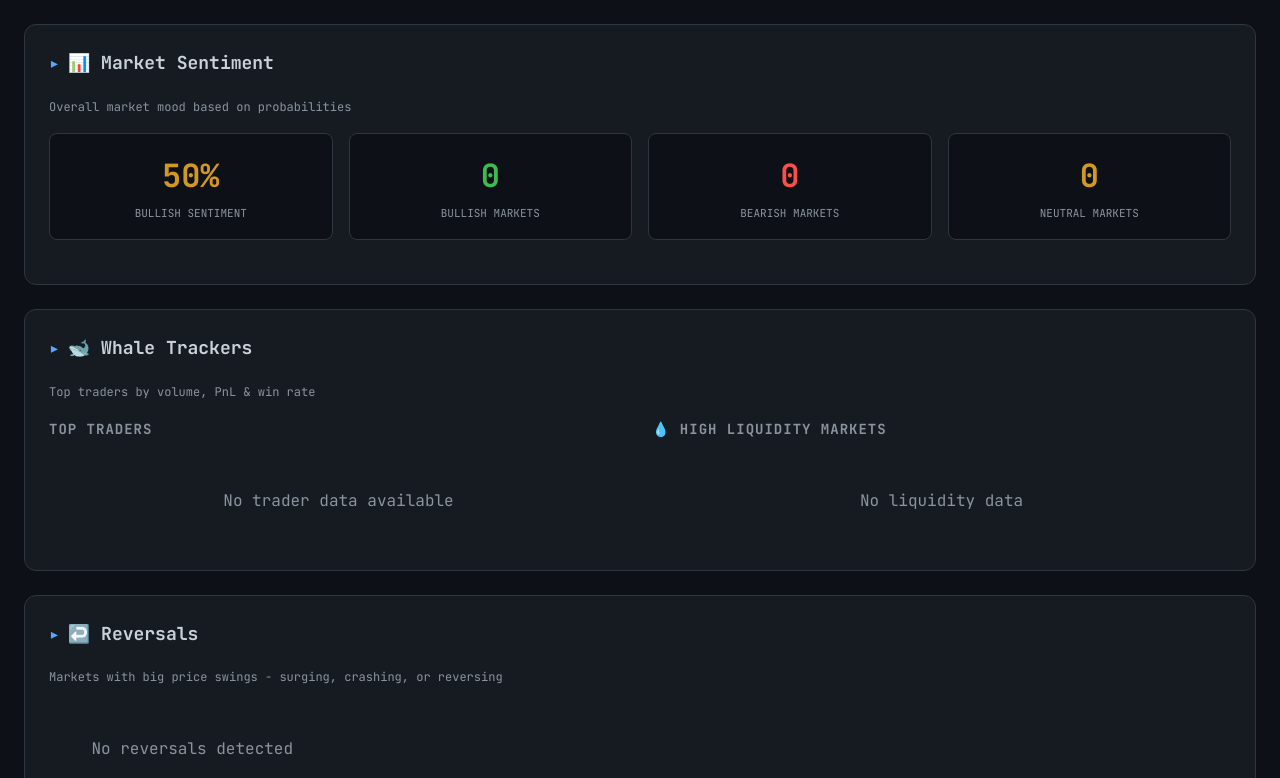
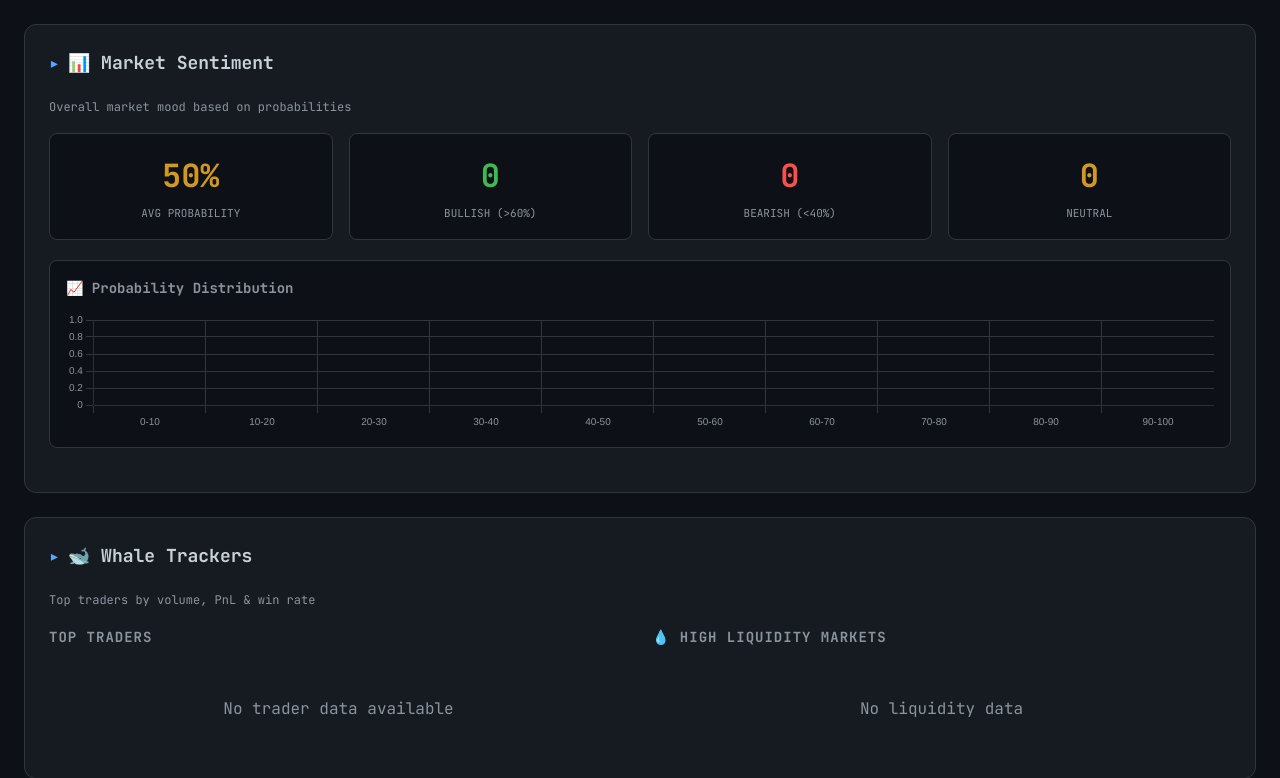
Before and after one commit to luisriverag/polymarket_trends, a Flask app: page / in a window 1280 px wide. Shown: the part 1086-1864 px from the top of the page. Run offline with Flask 3, Linux system fonts and the light colour scheme; data that the repository does not hold is empty.

Commit message:
Add probability distribution chart, improve sentiment analysis

```diff
--- a/app.py
+++ b/app.py
@@ -348,7 +348,8 @@ def analyze_sentiment(markets):
         "bearish": 0,
         "neutral": 0,
         "categories": {},
-        "hot_takes": []
+        "hot_takes": [],
+        "distribution": {"0-10": 0, "10-20": 0, "20-30": 0, "30-40": 0, "40-50": 0, "50-60": 0, "60-70": 0, "70-80": 0, "80-90": 0, "90-100": 0}
     }
 
     for market in markets:
@@ -359,6 +360,28 @@ def analyze_sentiment(markets):
 
             current_price = get_yes_price(market)
             day_change = float(market.get("oneDayPriceChange", 0) or 0)
+
+            prob = current_price * 100
+            if prob < 10:
+                sentiment_data["distribution"]["0-10"] += 1
+            elif prob < 20:
+                sentiment_data["distribution"]["10-20"] += 1
+            elif prob < 30:
+                sentiment_data["distribution"]["20-30"] += 1
+            elif prob < 40:
+                sentiment_data["distribution"]["30-40"] += 1
+            elif prob < 50:
+                sentiment_data["distribution"]["40-50"] += 1
+            elif prob < 60:
+                sentiment_data["distribution"]["50-60"] += 1
+            elif prob < 70:
+                sentiment_data["distribution"]["60-70"] += 1
+            elif prob < 80:
+                sentiment_data["distribution"]["70-80"] += 1
+            elif prob < 90:
+                sentiment_data["distribution"]["80-90"] += 1
+            else:
+                sentiment_data["distribution"]["90-100"] += 1
 
             sentiment_data["count"] += 1
             sentiment_data["overall"] += current_price
--- a/static/script.js
+++ b/static/script.js
@@ -162,6 +162,57 @@ async function refreshData() {
     }
 }
 
+function initDistributionChart(distribution) {
+    const ctx = document.getElementById('distributionChart');
+    if (!ctx) return;
+
+    const ctx2d = ctx.getContext('2d');
+    const labels = Object.keys(distribution);
+    const data = Object.values(distribution);
+
+    new Chart(ctx2d, {
+        type: 'bar',
+        data: {
+            labels: labels,
+            datasets: [{
+                label: 'Markets',
+                data: data,
+                backgroundColor: data.map((v, i) => {
+                    const hue = (i / 10) * 120;
+                    return `hsla(${hue}, 70%, 50%, 0.7)`;
+                }),
+                borderColor: '#30363d',
+                borderWidth: 1,
+                borderRadius: 4
+            }]
+        },
+        options: {
+            responsive: true,
+            maintainAspectRatio: false,
+            plugins: {
+                legend: { display: false },
+                tooltip: {
+                    backgroundColor: '#161b22',
+                    titleColor: '#c9d1d9',
+                    bodyColor: '#c9d1d9',
+                    borderColor: '#30363d',
+                    borderWidth: 1
+                }
+            },
+            scales: {
+                x: {
+                    grid: { color: '#30363d', drawBorder: false },
+                    ticks: { color: '#8b949e', font: { size: 10 } }
+                },
+                y: {
+                    grid: { color: '#30363d', drawBorder: false },
+                    ticks: { color: '#8b949e', font: { size: 10 } }
+                }
+            }
+        }
+    });
+}
+
 document.addEventListener('DOMContentLoaded', function() {
     const tabs = document.querySelectorAll('.resolution-tab');
     tabs.forEach(tab => {
--- a/static/style.css
+++ b/static/style.css
@@ -1055,3 +1055,21 @@ footer a:hover {
     color: var(--danger);
     background: rgba(248, 81, 73, 0.15);
 }
+
+.distribution-chart {
+    margin: 20px 0;
+    padding: 16px;
+    background: var(--bg-primary);
+    border: 1px solid var(--border);
+    border-radius: 8px;
+}
+
+.distribution-chart h3 {
+    font-size: 14px;
+    color: var(--text-secondary);
+    margin-bottom: 12px;
+}
+
+.distribution-chart canvas {
+    max-height: 120px;
+}
--- a/templates/index.html
+++ b/templates/index.html
@@ -91,20 +91,24 @@
             <div class="sentiment-grid">
                 <div class="sentiment-card">
                     <div class="sentiment-value" style="color: {{ '#3fb950' if sentiment.overall > 0.55 else '#f85149' if sentiment.overall < 0.45 else '#d29922' }}">{{ "%.0f"|format(sentiment.overall * 100) }}%</div>
-                    <div class="sentiment-label">Bullish Sentiment</div>
+                    <div class="sentiment-label">Avg Probability</div>
                 </div>
                 <div class="sentiment-card">
                     <div class="sentiment-value" style="color: #3fb950">{{ sentiment.bullish }}</div>
-                    <div class="sentiment-label">Bullish Markets</div>
+                    <div class="sentiment-label">Bullish (>60%)</div>
                 </div>
                 <div class="sentiment-card">
                     <div class="sentiment-value" style="color: #f85149">{{ sentiment.bearish }}</div>
-                    <div class="sentiment-label">Bearish Markets</div>
+                    <div class="sentiment-label">Bearish (<40%)</div>
                 </div>
                 <div class="sentiment-card">
                     <div class="sentiment-value" style="color: #d29922">{{ sentiment.neutral }}</div>
-                    <div class="sentiment-label">Neutral Markets</div>
+                    <div class="sentiment-label">Neutral</div>
                 </div>
+            </div>
+            <div class="distribution-chart">
+                <h3>📈 Probability Distribution</h3>
+                <canvas id="distributionChart"></canvas>
             </div>
             {% if sentiment.hot_takes %}
             <div class="hot-takes">
@@ -342,7 +346,9 @@
     <script>
         const volumeData = {{ volume_history|tojson }};
         const closedStats = {{ closed_stats|tojson }};
+        const sentimentDist = {{ sentiment.distribution|tojson }};
         initCharts(volumeData, closedStats);
+        initDistributionChart(sentimentDist);
         setInterval(refreshData, 300000);
     </script>
 </body>
```
Also changed, not shown: NEXT.md (deleted, +0 -4 lines).
